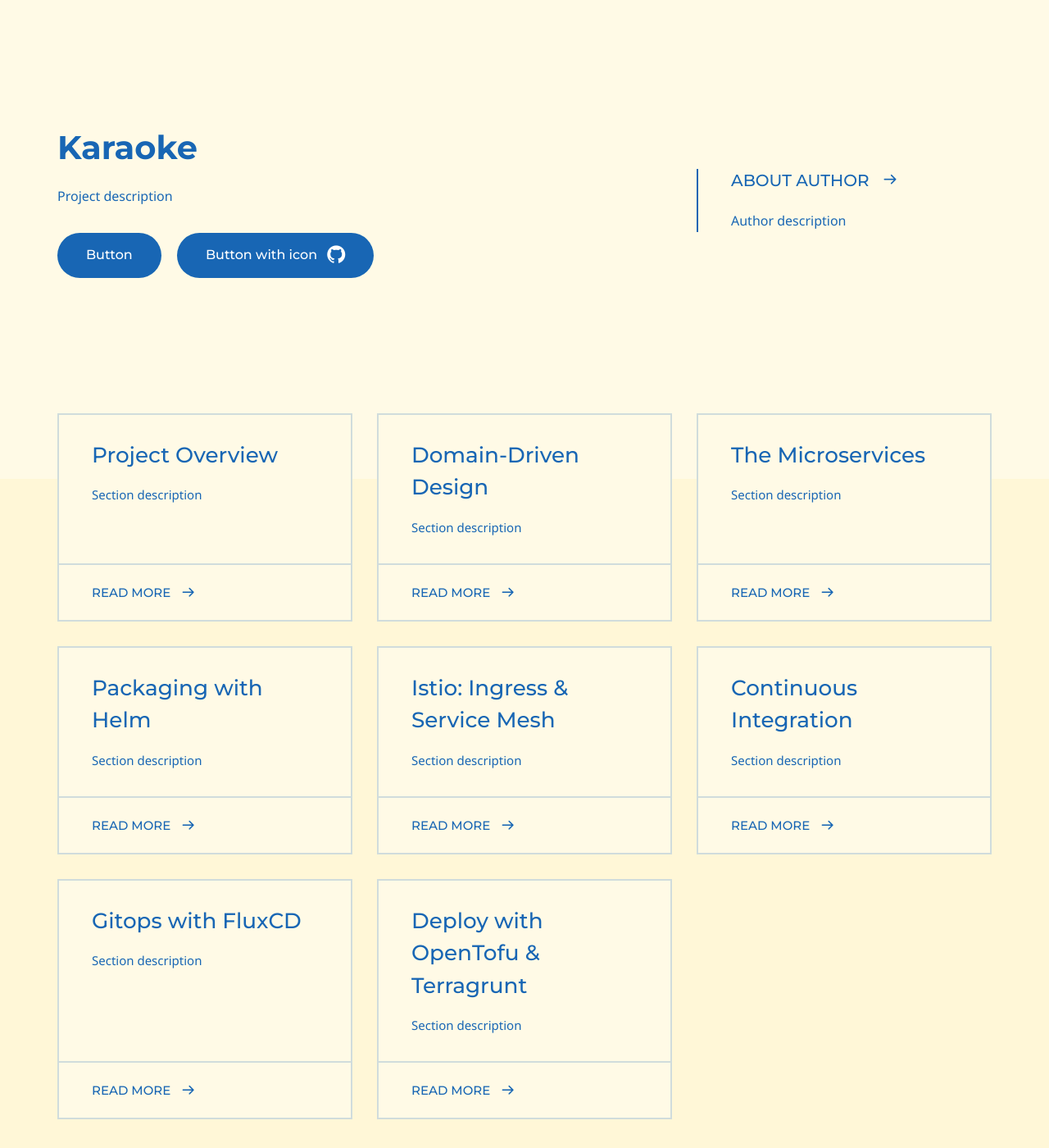
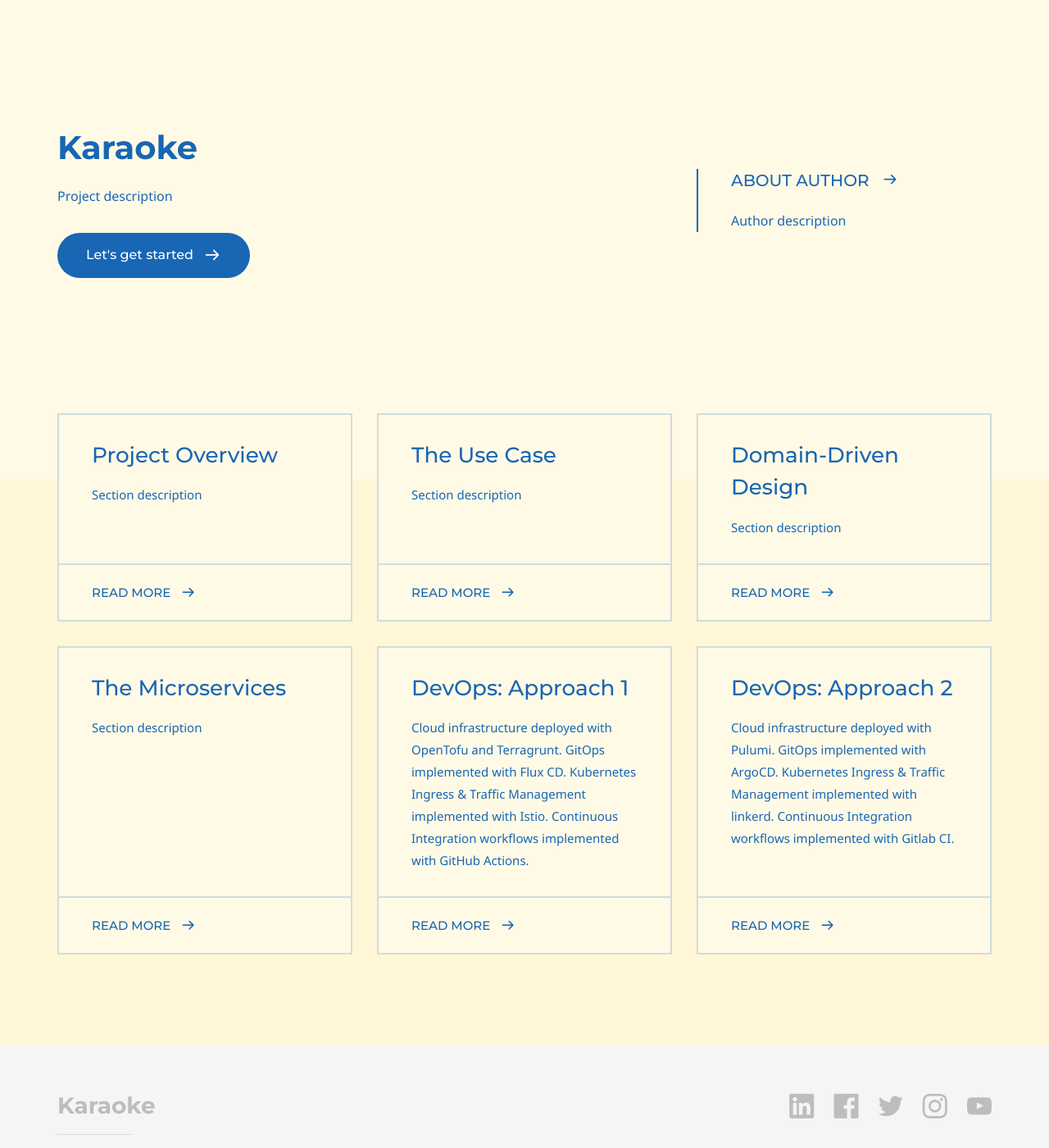
Before and after one commit to lukewyman/karaoke, a Jekyll site: the page built from index.md, in a window 1280 px wide and 1400 px high. Shown: the whole window at 82% size. Built offline with Jekyll 4.4.1, drawn with Linux system fonts in a browser that asks for light colours; some web fonts are replaced.

Commit message:
Added DevOps 1 and 2 sections

```diff
--- a/index.md
+++ b/index.md
@@ -7,13 +7,9 @@
 title: Karaoke
 description: Project description
 buttons:
-    - content: Button
-      url: '#'
-      external_url: false
-      color: red
-    - icon: github
-      content: Button with icon
-      url: '#'
+    - icon: arrow-right
+      content: Let's get started
+      url: '/overview'
       external_url: true
 
 # Author box
@@ -29,6 +25,10 @@
       excerpt: Section description
       cta: Read more
       url: '/overview'
+    - title: The Use Case
+      excerpt: Section description
+      cta: Read more
+      url: '/use_case'
     - title: Domain-Driven Design
       excerpt: Section description
       cta: Read more
@@ -37,24 +37,33 @@
       excerpt: Section description
       cta: Read more
       url: '/microservices'
-    - title: Packaging with Helm
-      excerpt: Section description
+    - title: "DevOps: Approach 1"
+      excerpt: |
+        Cloud infrastructure deployed with OpenTofu and Terragrunt. GitOps implemented with Flux CD. Kubernetes Ingress & Traffic Management implemented with Istio. Continuous Integration workflows implemented with GitHub Actions.
       cta: Read more
-      url: '/helm'
-    - title: 'Istio: Ingress & Service Mesh'
-      excerpt: Section description
+      url: '/devops_1'
+    - title: "DevOps: Approach 2"
+      excerpt: Cloud infrastructure deployed with Pulumi. GitOps implemented with ArgoCD. Kubernetes Ingress & Traffic Management implemented with linkerd. Continuous Integration workflows implemented with Gitlab CI.
       cta: Read more
-      url: '/istio'
-    - title: Continuous Integration
-      excerpt: Section description
-      cta: Read more
-      url: '/continuous_integration'
-    - title: Gitops with FluxCD
-      excerpt: Section description
-      cta: Read more
-      url: '/gitops'
-    - title: Deploy with OpenTofu & Terragrunt
-      excerpt: Section description
-      cta: Read more
-      url: '/deploy'
+      url: '/devops_2'
+    # - title: Packaging with Helm
+    #   excerpt: Section description
+    #   cta: Read more
+    #   url: '/helm'
+    # - title: 'Istio: Ingress & Service Mesh'
+    #   excerpt: Section description
+    #   cta: Read more
+    #   url: '/istio'
+    # - title: Continuous Integration
+    #   excerpt: Section description
+    #   cta: Read more
+    #   url: '/continuous_integration'
+    # - title: Gitops with FluxCD
+    #   excerpt: Section description
+    #   cta: Read more
+    #   url: '/gitops'
+    # - title: Deploy with OpenTofu & Terragrunt
+    #   excerpt: Section description
+    #   cta: Read more
+    #   url: '/deploy'
 ---
```
Also changed, not shown: ddd.md (+2 -2 lines), devops_1.md (added, +33 -0 lines), devops_2.md (added, +30 -0 lines), microservices.md (+2 -2 lines), overview.md (+2 -2 lines), use_case.md (added, +29 -0 lines).
